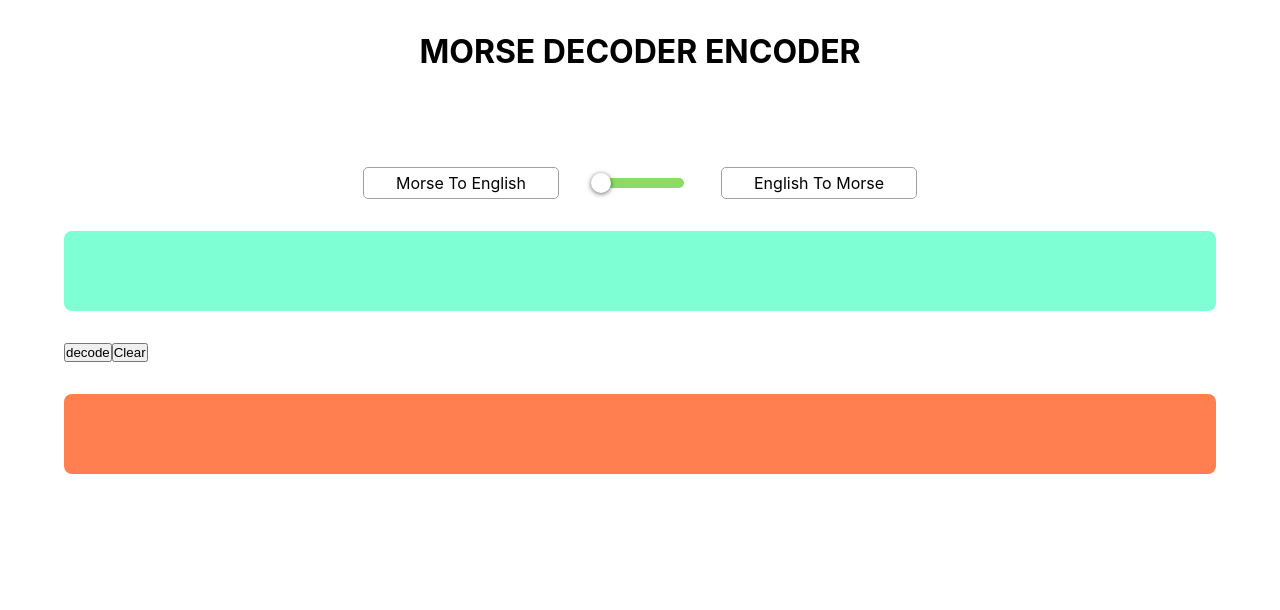
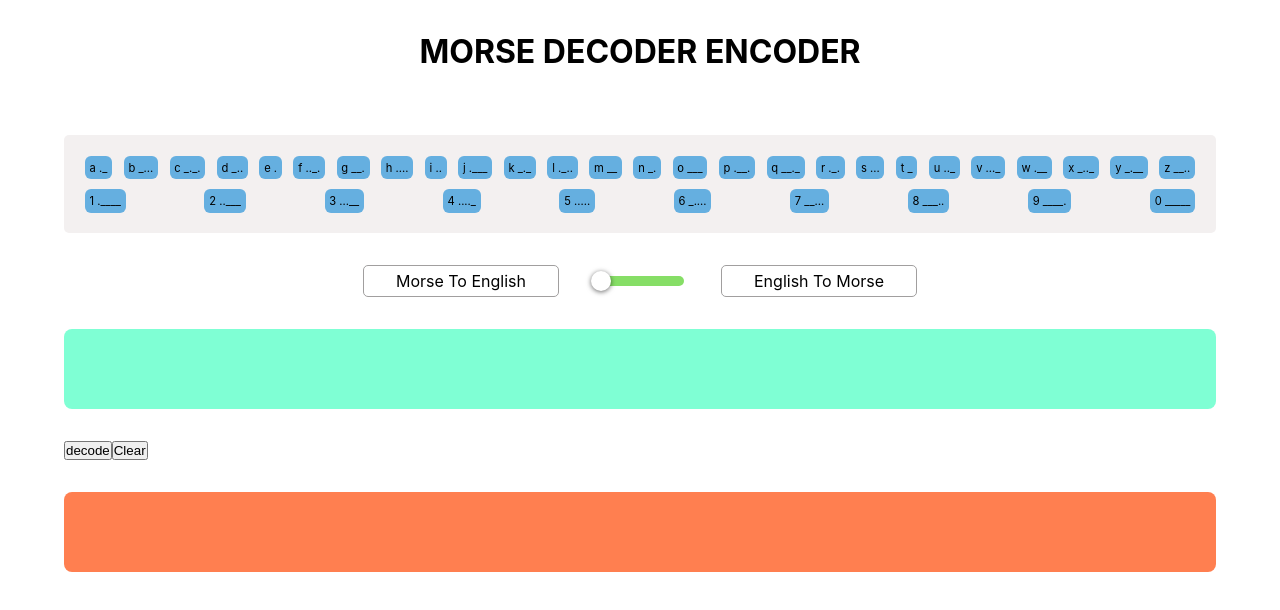
Before and after one commit to Garcila/morse, a React (Create React App) app: page / in a window 1280 px wide. Shown: the top 610 px of the page. Built offline with nearby package versions, Linux system fonts and the light colour scheme.

Commit message:
added morse code cheat chart

```diff
--- a/src/App.css
+++ b/src/App.css
@@ -14,6 +14,23 @@
   flex-direction: column;
   width: 90%;
   height: 100vh;
+}
+
+.morseCodeList {
+  display: flex;
+  flex-wrap: wrap;
+  list-style-type: none;
+  padding: 1rem;
+  background-color: #f3f0f0;
+  border-radius: 5px;
+  justify-content: space-between;
+}
+.morseCodeListItem {
+  font-size: 0.7rem;
+  margin: 0.3rem;
+  padding: 0.3rem;
+  background-color: rgb(101, 175, 224);
+  border-radius: 6px;
 }
 #header {
   text-transform: uppercase;
--- a/src/App.js
+++ b/src/App.js
@@ -1,5 +1,4 @@
 import React, {useState} from 'react';
-import Switch from 'react-switch';
 
 import './App.css';
 
@@ -9,6 +8,7 @@ import Header from './components/Header';
 import Select from './components/Select';
 import MorseToEnglish from './components/MorseToEnglish';
 import EnglishToMorse from './components/EnglishToMorse';
+import MorseCode from './components/MorseCode';
 
 function App() {
   const [messageArr, setMessageArr] = useState([]);
@@ -109,6 +109,7 @@ function App() {
   return (
     <div className='App'>
       <Header id='h' title='Morse Decoder Encoder' />
+      <MorseCode />
       <Select checked={checked} setChecked={setChecked} />
       {!checked ? (
         <MorseToEnglish
--- a/src/components/EnglishToMorse.js
+++ b/src/components/EnglishToMorse.js
@@ -14,6 +14,11 @@ export default function MorseToEnglish(props) {
         id='englishInput'
         value={typed}
         onChange={e => setTyped(e.target.value)}
+        onKeyDown={key => {
+          if (key.keyCode === 13) {
+            handleClicked();
+          }
+        }}
       />
       <span>
         <button id='decode' onClick={handleClicked}>
--- /dev/null
+++ b/src/components/MorseCode.js
@@ -0,0 +1,22 @@
+import React from 'react';
+import morseCode from '../code';
+
+export default function MorseCode() {
+  const items = [];
+  let regex = /d|l/g;
+  const replacements = {d: '.', l: '_'};
+  for (let item in morseCode) {
+    items.push(
+      `${morseCode[item]} ${item.replace(regex, char => replacements[char])}`
+    );
+  }
+  return (
+    <ul className='morseCodeList'>
+      {items.map(i => (
+        <li className='morseCodeListItem' key={i}>
+          {i}
+        </li>
+      ))}
+    </ul>
+  );
+}
--- a/src/components/Select.js
+++ b/src/components/Select.js
@@ -1,4 +1,4 @@
-import React, {useState} from 'react';
+import React from 'react';
 import Switch from 'react-switch';
 
 export default function Select(props) {
```
